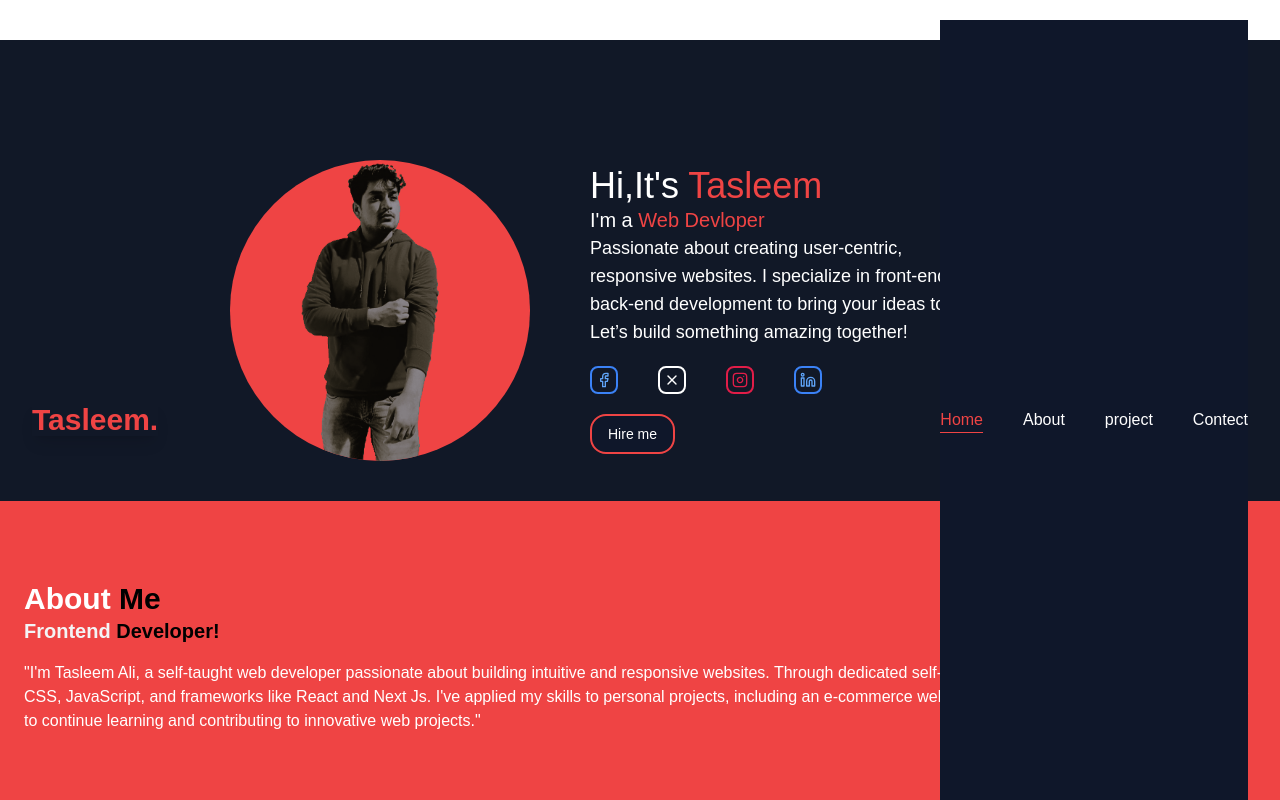
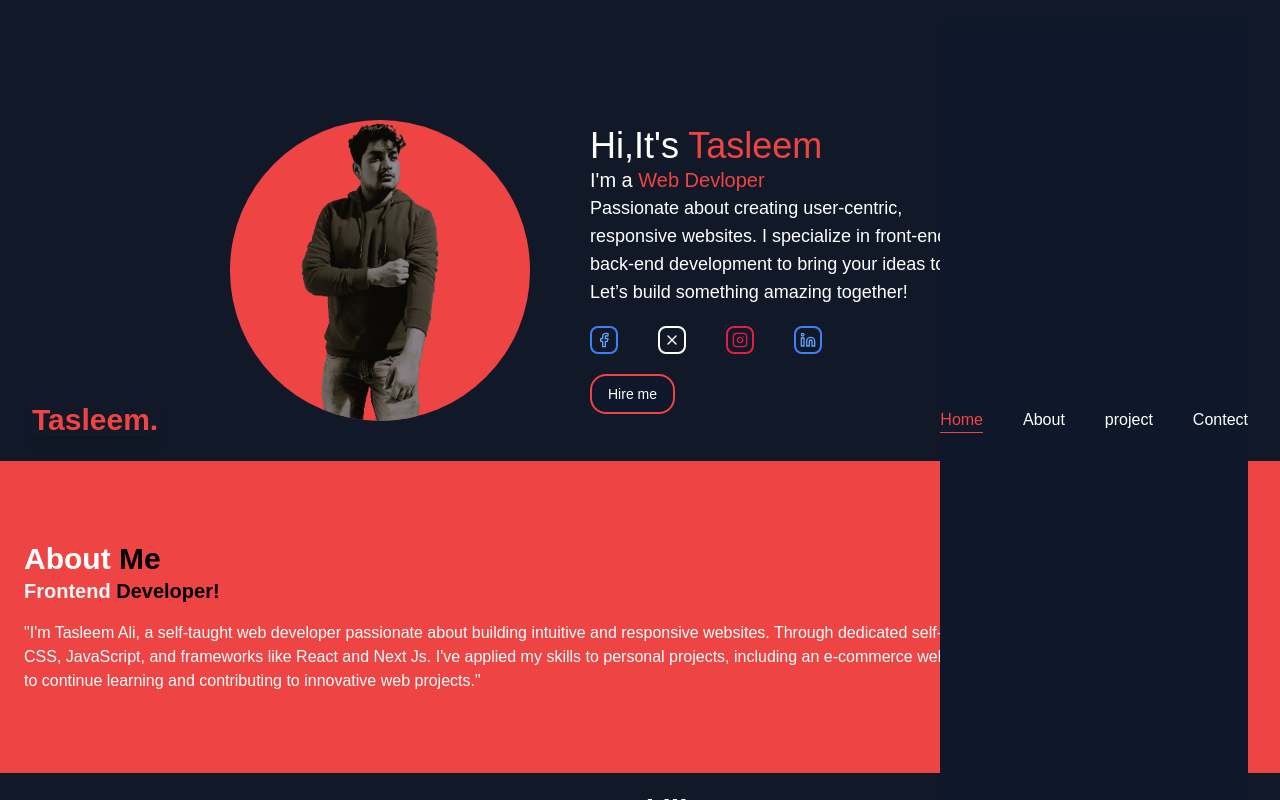
Before and after one commit to Tasleemali/portfolio, a Next.js app: page / in a window 1280 px wide. Shown: the top 800 px of the page. Built offline with nearby package versions, Linux system fonts and the light colour scheme.

Commit message:
Update index.js

```diff
--- a/src/app/compo/header/index.js
+++ b/src/app/compo/header/index.js
@@ -7,7 +7,7 @@ import third from "@/components/assets/third.png"
 
 function Header() {
     return (
-        <div id='header' className='bg-gray-900 text-white mt-10 pt-20'>
+        <div id='header' className='bg-gray-900 text-white  pt-20'>
 
             <div className='  mx-auto max-w-screen-xl  '>
 
```
